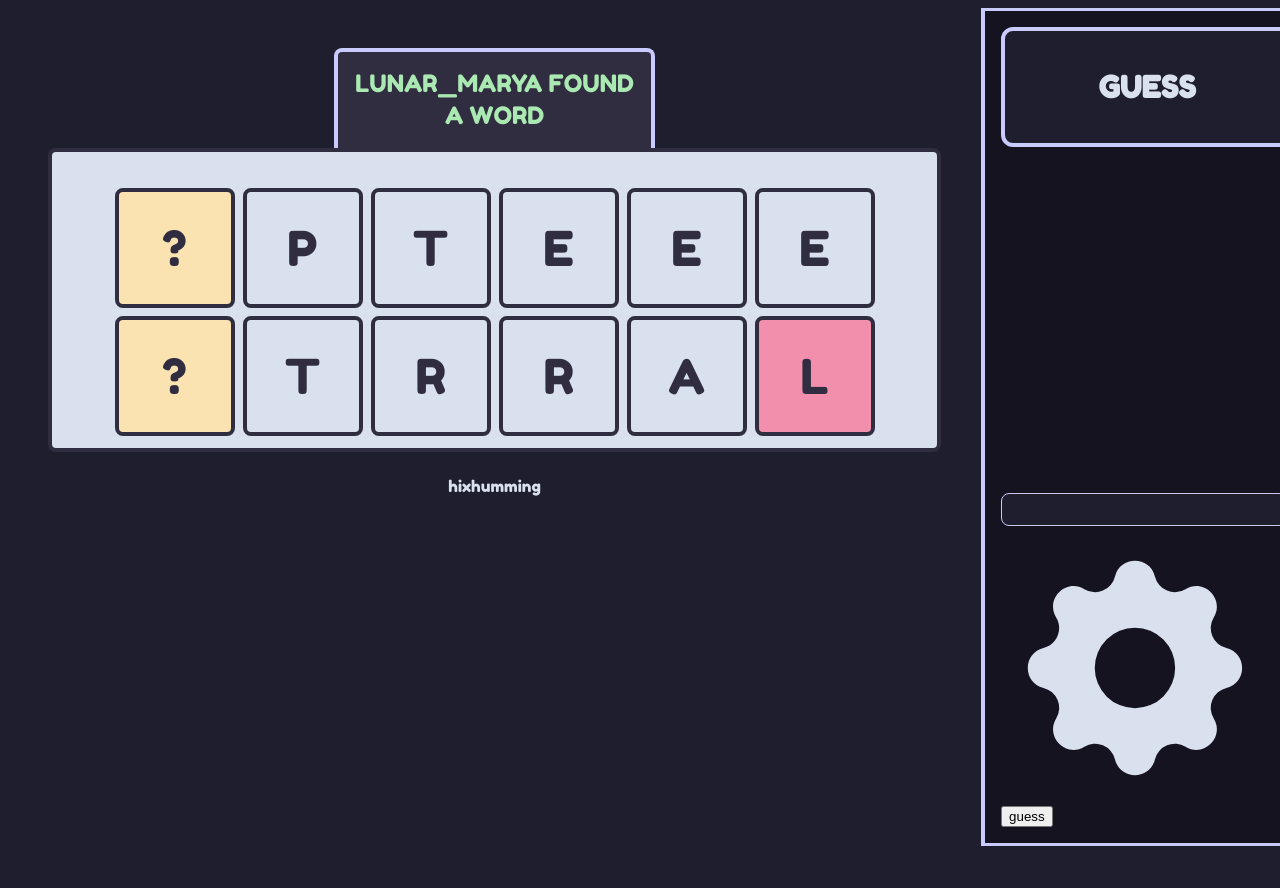
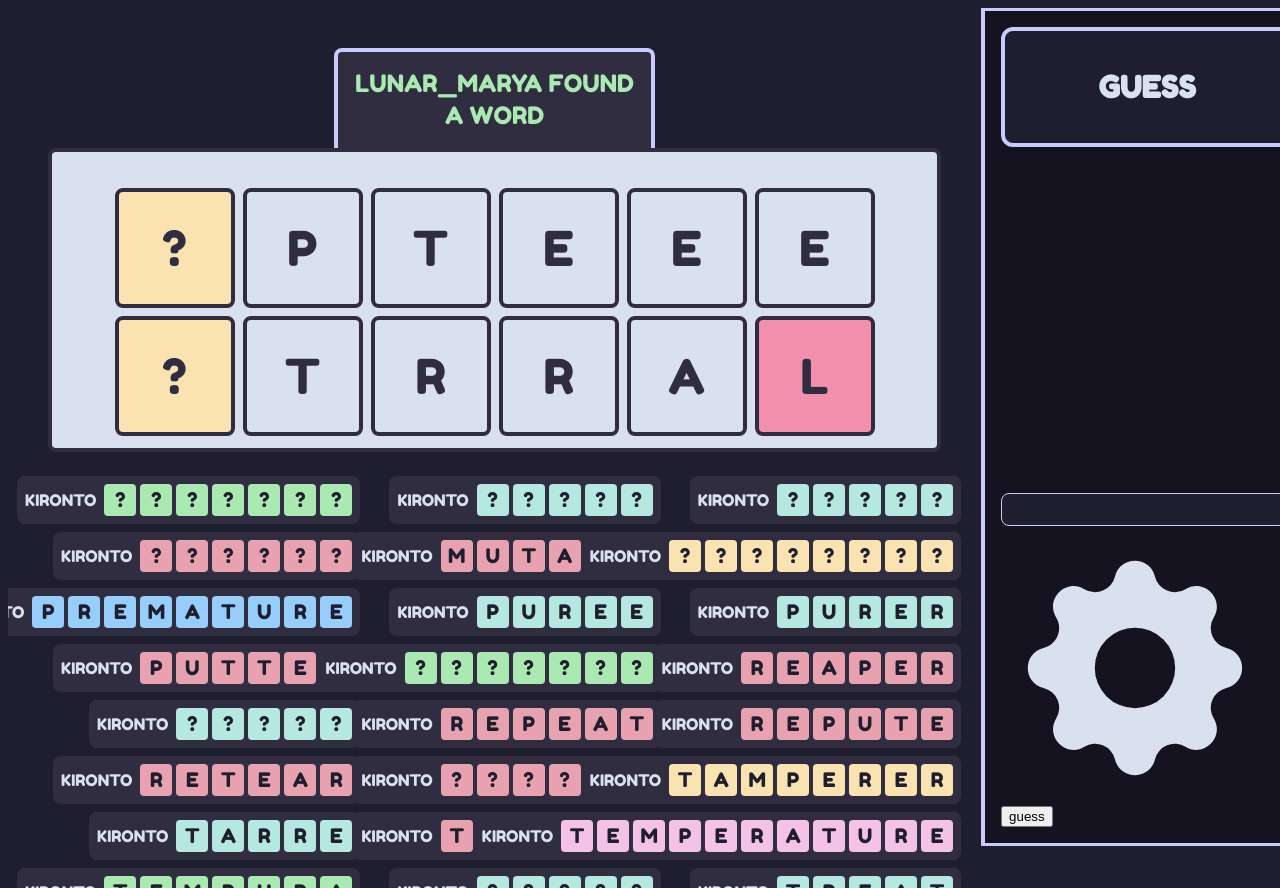
Before and after one commit to theqa-ninja/notWoS, a React (Vite) app in the folder frontend/: page /wos in a window 1280 px wide. Built offline with nearby package versions, Linux system fonts and the light colour scheme.

Commit message:
Populate valid guesses

```diff
--- a/frontend/src/components/Layouts/LayoutGame.tsx
+++ b/frontend/src/components/Layouts/LayoutGame.tsx
@@ -1,25 +1,27 @@
 import Sidebar from 'components/Sidebar/Sidebar';
 import WosBoard from 'components/WosBoard/WosBoard';
+import WosGuess from 'components/WosGuess';
+import { words } from 'utils/MockData';
 
 const LayoutGame = () => {
+  const list = words.sort();
   return (
     <>
       <main className="game">
         <section className="game-wos">
           <WosBoard annoucement="lunar_marya found a word" />
-          <div className="flex gap-4 justify-end items-start w-full h-full">
-            <div className="flex flex-col gap-2">
-              <div className="flex gap-2 justify-between p-2 w-fit bg-black-3 rounded-lg">
-                <div className="flex gap-2 items-center">
-                  <span className="text-yellow">hi</span>
-                  <span className="text-white">xhumming</span>
-                </div>
-                <div className="flex gap-2">
-                  <span className="w-8 h-8 bg-rosewater rounded"></span>
-                </div>
-              </div>
-            </div>
-          </div>
+          <ul className="wos-gameboard">
+            {list.map((i: string) => (
+              <WosGuess
+                key={i}
+                word={i}
+                player="kironto"
+                locked={Math.floor(Math.random() * 1) === 1}
+                hidden={Math.floor(Math.random() * 3) === 1}
+                length={i.length}
+              />
+            ))}
+          </ul>
         </section>
         <Sidebar />
       </main>
```
